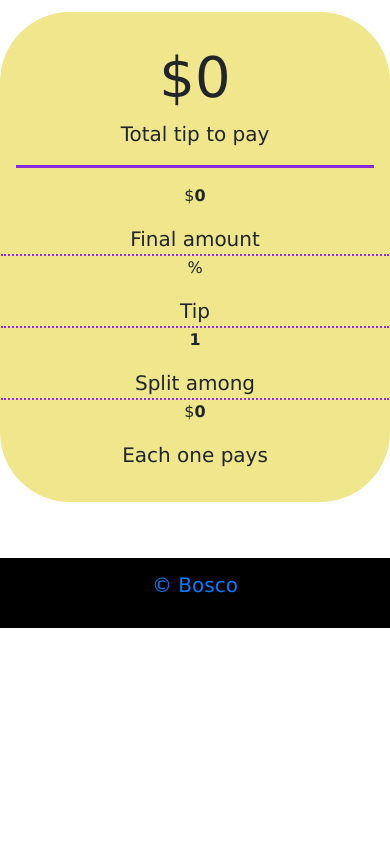
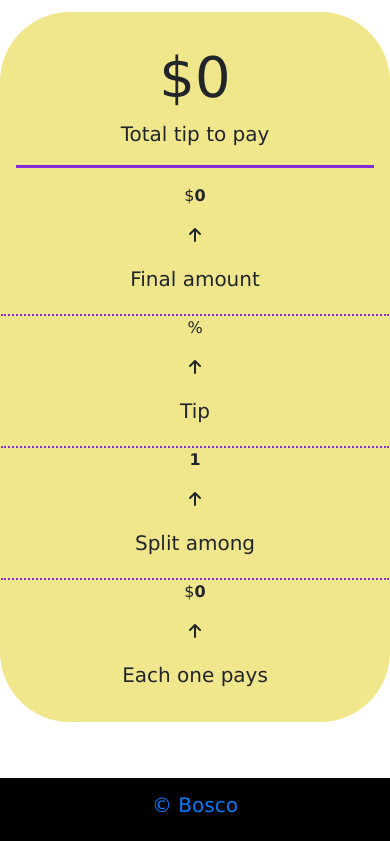
Before and after one commit to Nzibosco/masterTip, a website: page index.html in a window 390 px wide. Shown: the part 663-1504 px from the top of the page. Before the commit the page ends 1291 px from the top, so only its background shows below. Drawn offline with nearby package versions, Linux system fonts and the light colour scheme.

Commit message:
added font awesome arrows

```diff
--- a/asset/css/style.css
+++ b/asset/css/style.css
@@ -34,6 +34,7 @@ body {
         border-bottom-style: solid;
         border-bottom-width: 2px;
         border-bottom-style: dotted;
+        padding-bottom: 20px
     }
     }
 /* style for footer */
--- a/index.html
+++ b/index.html
@@ -18,6 +18,8 @@
     <script src="https://stackpath.bootstrapcdn.com/bootstrap/4.3.1/js/bootstrap.min.js"
         integrity="sha384-JjSmVgyd0p3pXB1rRibZUAYoIIy6OrQ6VrjIEaFf/nJGzIxFDsf4x0xIM+B07jRM"
         crossorigin="anonymous"></script>
+        <!-- link to font awesome -->
+        <script src="https://kit.fontawesome.com/6cc73f13a1.js"></script>
     <!-- jquery link -->
     <script src="https://code.jquery.com/jquery-3.4.1.js"
         integrity="sha256-WpOohJOqMqqyKL9FccASB9O0KwACQJpFTUBLTYOVvVU=" crossorigin="anonymous"></script>
@@ -75,18 +77,22 @@
                 <div class="row text-center" id="details-row">
                     <div class="value col-md-3" id="bill-details">
                         <p>$<strong id="bill-final">0</strong></p>
+                        <p><i class="fas fa-arrow-up"></i></p>
                         <small class="lead">Final amount</small>
                     </div>
                     <div class="value col-md-3" id="tip-details">
                         <p id="tip-percent"><strong id="tip-final"></strong>%</p>
+                        <p><i class="fas fa-arrow-up"></i></p>
                         <small class="lead">Tip</small>
                     </div>
                     <div class="value col-md-3" id="table-details">
                         <p><strong id="table-final">1</strong></p>
+                        <p><i class="fas fa-arrow-up"></i></p>
                         <small class="lead">Split among</small>
                     </div>
                     <div class="value col-md-3" id="share-details">
                         <p>$<strong id="share-final">0</strong> </p>
+                        <p><i class="fas fa-arrow-up"></i></p>
                         <small class="lead">Each one pays</small>
                     </div>
                 </div>
```
